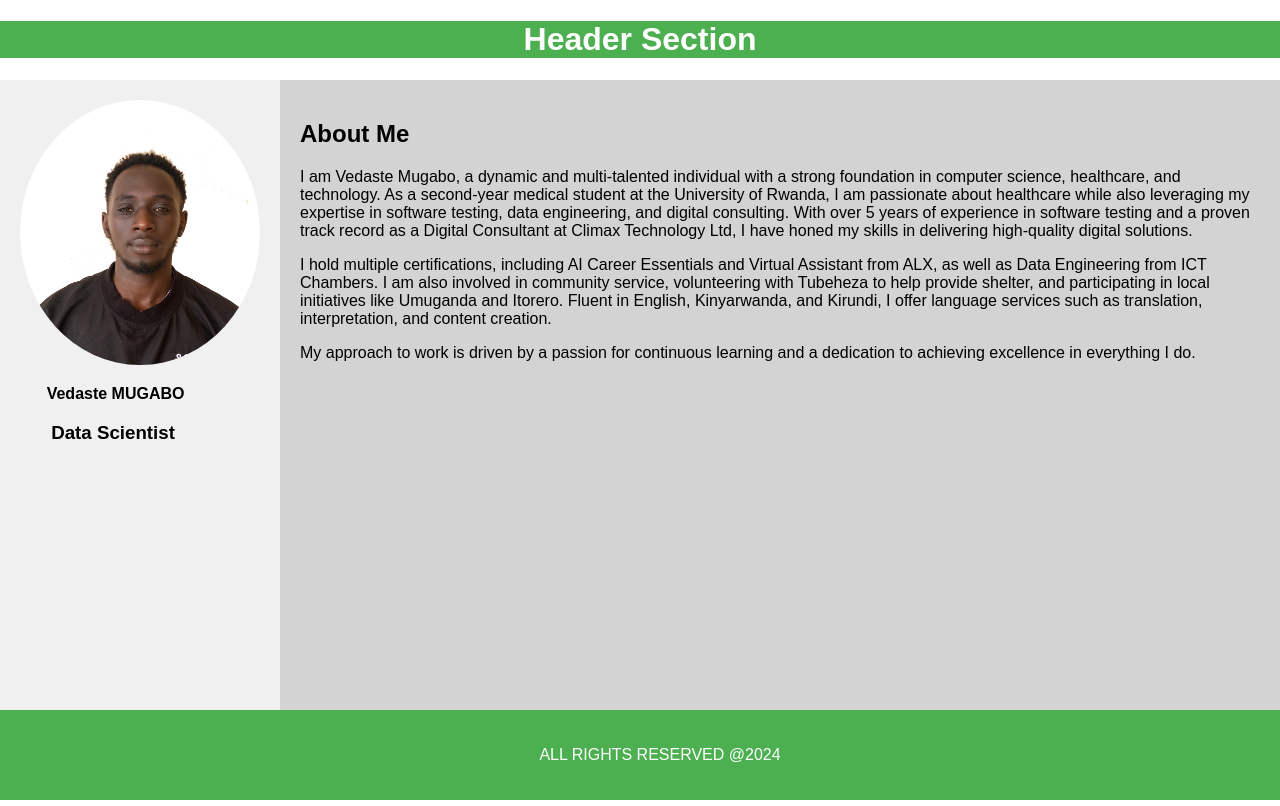
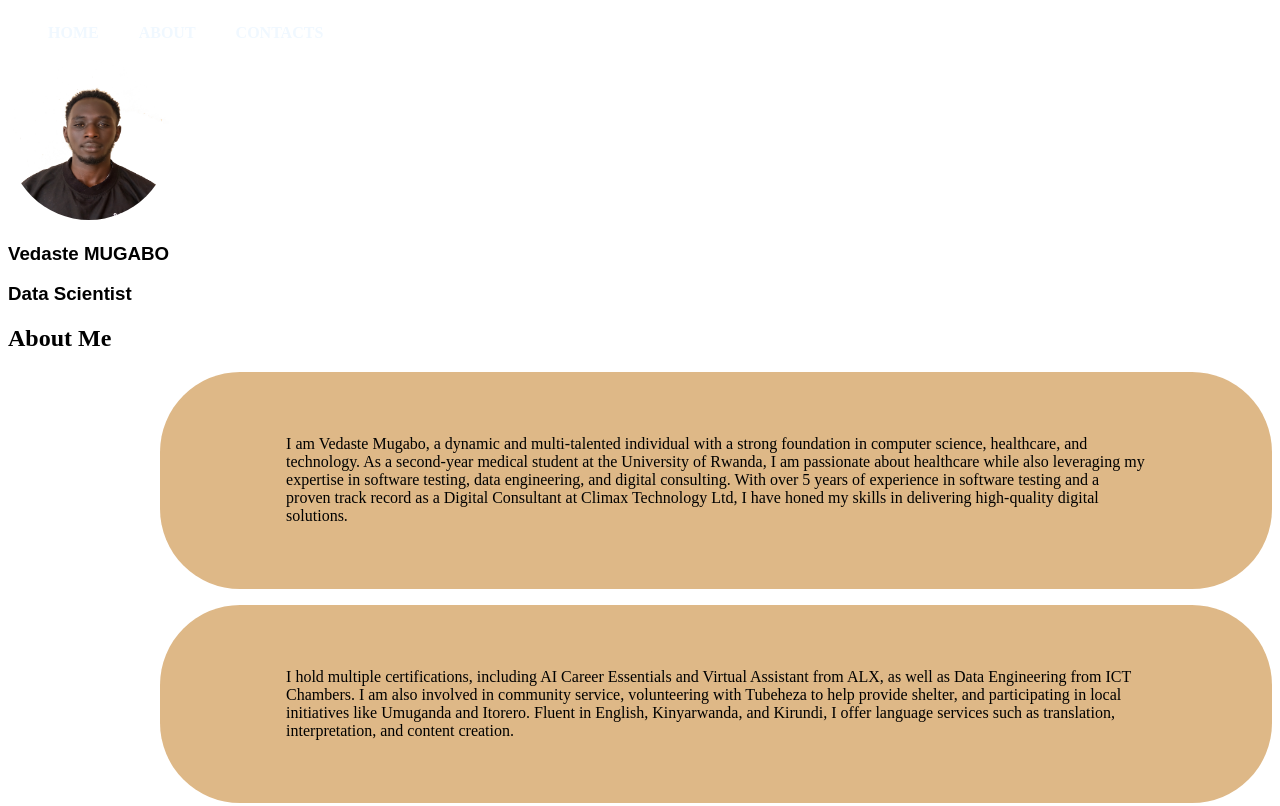
Before and after one commit to MUGWANEZAMANZI/Portifoliomembers, a plain HTML site: page an.html in a window 1280 px wide. Shown: the top 806 px of the page. Drawn offline with Linux system fonts and the light colour scheme.

Commit message:
Update an.html

```diff
--- a/an.html
+++ b/an.html
@@ -1,74 +1,27 @@
 <!DOCTYPE html>
 <html lang="en">
+
 <head>
   <meta charset="UTF-8" />
   <meta name="viewport" content="width=device-width, initial-scale=1.0" />
-    <title>Two Sections Page with Header and Footer</title>
-    <style>
-      body {
-        font-family: Arial, sans-serif;
-        margin: 0;
-        padding: 0;
-      }
+  <title>PERSONAL PROFILE</title>
+  <link rel="stylesheet" href="index.css">
+</head>
 
-      .header {
-        background-color: #4caf50;
-        color: white;
-        text-align: center;
-        padding: 0.01gitpx;
-      }
-
-      .container {
-        display: flex;
-        height: calc(100vh - 160px); /* Adjusted for header and footer */
-        flex-wrap: wrap; /* To ensure mobile responsiveness */
-      }
-
-      .left-section {
-        flex: 0.5;
-        background-color: #f0f0f0;
-        padding: 20px;
-        box-sizing: border-box; /* Ensures padding doesn't affect layout */
-        min-width: 100px; /* Set a minimum width for small screens */
-      }
-
-      .right-section {
-        flex: 2;
-        background-color: #d3d3d3;
-        padding: 20px;
-        box-sizing: border-box;
-        min-width: 300px;
-      }
-
-      .footer {
-        background-color: #4caf50;
-        color: white;
-        text-align: center;
-        padding: 20px;
-        position: fixed;
-        bottom: 0;
-        width: 100%;
-      }
-
-      img {
-        max-width: 100%;
-        height: auto; /* Ensures responsive images */
-        border-radius: 50%; /* Rounds the image if desired */
-      }
-    </style>
-  </head>
 <body>
-    <div class="header">
-      <h1>Header Section</h1>
+  <div class="navbar"></div>
+  <li>
+    <ul><a href="#">home</a></ul>
+    <ul><a href="#">about</a></ul>
+    <ul><a href="#">contacts</a></ul>
+  </li>
   </div>
 
-    <div class="container">
-      <div class="left-section">
+  <div>
+    <div>
       <img src="photo ps.jpg" alt="Vedaste MUGABO Photo" />
-        <p>
-          <strong>&nbsp;&nbsp;&nbsp;&nbsp;&nbsp;&nbsp;Vedaste MUGABO</strong>
-        </p>
-        <h3>&nbsp;&nbsp;&nbsp;&nbsp;&nbsp;&nbsp;Data Scientist</h3>
+       <h3>Vedaste MUGABO</h3>
+      <h3>Data Scientist</h3>
     </div>
     <div class="right-section">
       <h2>About Me</h2>
@@ -98,8 +51,9 @@
     </div>
   </div>
 
-    <div class="footer">
+  <div>
     <p>ALL RIGHTS RESERVED @2024</p>
   </div>
 </body>
+
 </html>
```
Lines whose indentation alone changed are shown as unchanged.
